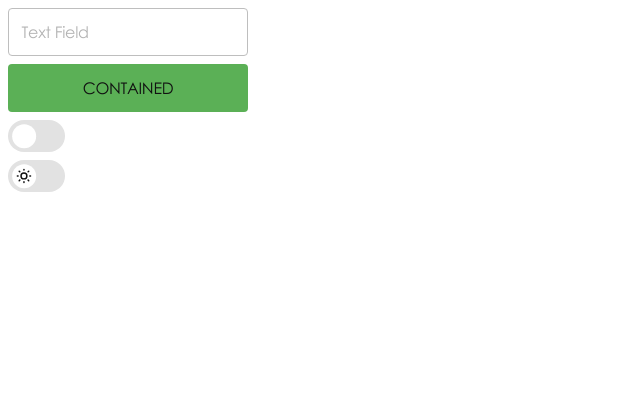
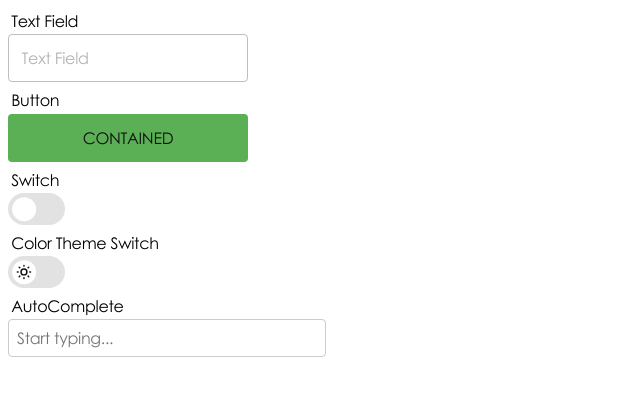
Before and after one commit to Myslitel666/Svelte-UI, a SvelteKit app: page / in a window 1280 px wide. Shown: the top 396 px of the page, without its empty margins (0-640 px from the left). Built offline with nearby package versions, Linux system fonts and the light colour scheme.

Commit message:
Added a possible example of the AutoComplete component.

```diff
--- /dev/null
+++ b/src/components/inputs/auto-complete/AutoComplete.svelte
@@ -0,0 +1,112 @@
+<script lang="ts">
+    export let options: string[] = []; // Входной список опций
+
+    let query = ""; // Текущий запрос пользователя
+    let filteredOptions: string[] = options; // Отфильтрованные опции на основе запроса
+    let showDropdown = false; // Флаг для отображения выпадающего списка
+    let selectedIndex = -1; // Индекс выбранной опции (для клавиатурной навигации)
+
+    // Обновление списка предложений при вводе текста
+    function updateOptions() {
+      if (query) {
+        filteredOptions = options.filter(option =>
+          option.toLowerCase().includes(query.toLowerCase())
+        );
+      } else {
+        filteredOptions = options; // Если нет запроса, показать все опции
+      }
+      showDropdown = filteredOptions.length > 0;
+    }
+
+    // Обработка выбора опции
+    function selectOption(option: string) {
+      query = option;
+      showDropdown = false; // Закрытие выпадающего списка
+    }
+
+    // Обработка клавиш для навигации и выбора
+    function handleKeydown(event: KeyboardEvent) {
+      if (event.key === "ArrowDown" && selectedIndex < filteredOptions.length - 1) {
+        selectedIndex++;
+      } else if (event.key === "ArrowUp" && selectedIndex > 0) {
+        selectedIndex--;
+      } else if (event.key === "Enter" && selectedIndex >= 0) {
+        selectOption(filteredOptions[selectedIndex]);
+      }
+    }
+
+    // Отображение полного списка при фокусе на поле
+    function handleFocus() {
+      filteredOptions = options;
+      showDropdown = filteredOptions.length > 0;
+    }
+
+    // Скрыть выпадающий список при клике вне компонента
+    function handleBlur() {
+      setTimeout(() => {
+        showDropdown = false;
+      }, 200);
+    }
+  </script>
+
+  <style>
+    .autocomplete-container {
+      position: relative;
+      width: 300px;
+    }
+
+    input {
+      width: 100%;
+      padding: 0.5rem;
+      font-size: 16px;
+      border: 1px solid #ccc;
+      border-radius: 4px;
+    }
+
+    .dropdown {
+      position: absolute;
+      top: 100%;
+      left: 0;
+      width: 100%;
+      border: 1px solid #ccc;
+      background-color: white;
+      z-index: 100;
+      max-height: 150px;
+      overflow-y: auto;
+    }
+
+    .dropdown-item {
+      padding: 0.5rem;
+      cursor: pointer;
+    }
+
+    .dropdown-item:hover, .dropdown-item.selected {
+      background-color: #f0f0f0;
+    }
+  </style>
+
+  <div class="autocomplete-container">
+    <input
+      type="text"
+      bind:value={query}
+      on:input={updateOptions}
+      on:keydown={handleKeydown}
+      on:focus={handleFocus}
+      on:blur={handleBlur}
+      placeholder="Start typing..."
+    />
+
+    {#if showDropdown}
+      <div class="dropdown">
+        {#each filteredOptions as option, index}
+          <div
+            class="dropdown-item {index === selectedIndex ? 'selected' : ''}"
+            on:click={() => selectOption(option)}
+            on:mouseover={() => selectedIndex = index}
+          >
+            {option}
+          </div>
+        {/each}
+      </div>
+    {/if}
+  </div>
--- a/src/routes/+page.svelte
+++ b/src/routes/+page.svelte
@@ -1,17 +1,25 @@
 <div id = 'page'>
 	<div>
+		<p>Text Field</p>
 		<TextField />
 	</div>
 	<div class='component'>
+		<p>Button</p>
 		<Button>
 			CONTAINED
 		</Button>
 	</div>
 	<div class='component'>
+		<p>Switch</p>
 		<Switch />
 	</div>
 	<div class='component'>
+		<p>Color Theme Switch</p>
 		<ColorThemeSwitch />
+	</div>
+	<div class='component'>
+		<p>AutoComplete</p>
+		<AutoComplete options={['Apple', 'Orange', 'Banana', 'Grape', 'Mango']} />
 	</div>
 </div>
 
@@ -20,6 +28,7 @@
 	import Switch from '../components/inputs/switches/Switch.svelte';
 	import ColorThemeSwitch from '../components/inputs/switches/ColorThemeSwitch.svelte';
 	import Button from '../components/inputs/buttons/Button.svelte';
+	import AutoComplete from '../components/inputs/auto-complete/AutoComplete.svelte';
 </script>
 
 <style>
--- a/src/routes/app.css
+++ b/src/routes/app.css
@@ -20,3 +20,15 @@ body {
 	--Xl-background-color: var(--Xl-light-bg-color);
 	background-color: var(--Xl-background-color);
 }
+
+p {
+	margin: 0.2rem;
+}
+
+.dark p {
+	color: var(--Xl-light-bg-color);
+}
+
+.light p {
+	color: var(--Xl-dark-bg-color);
+}
```
